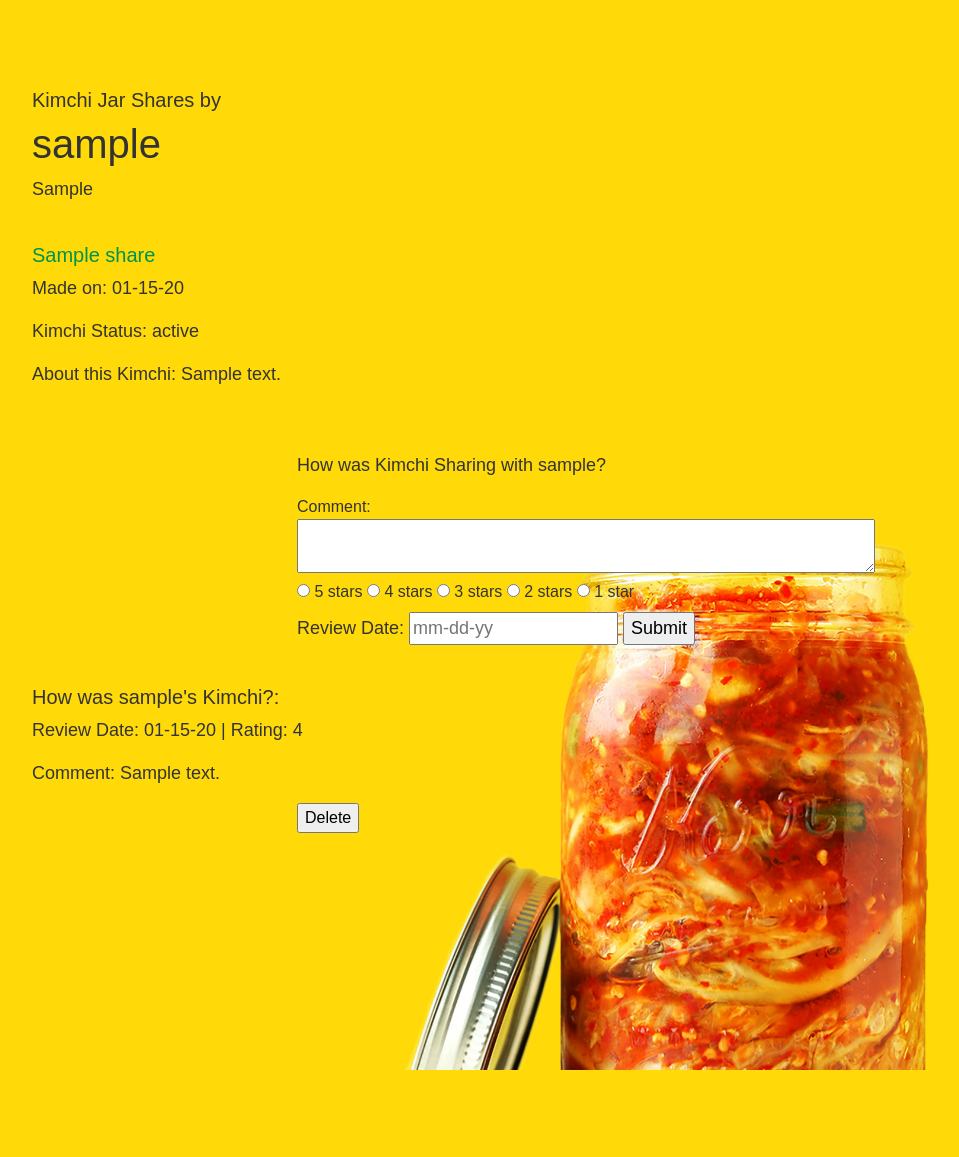
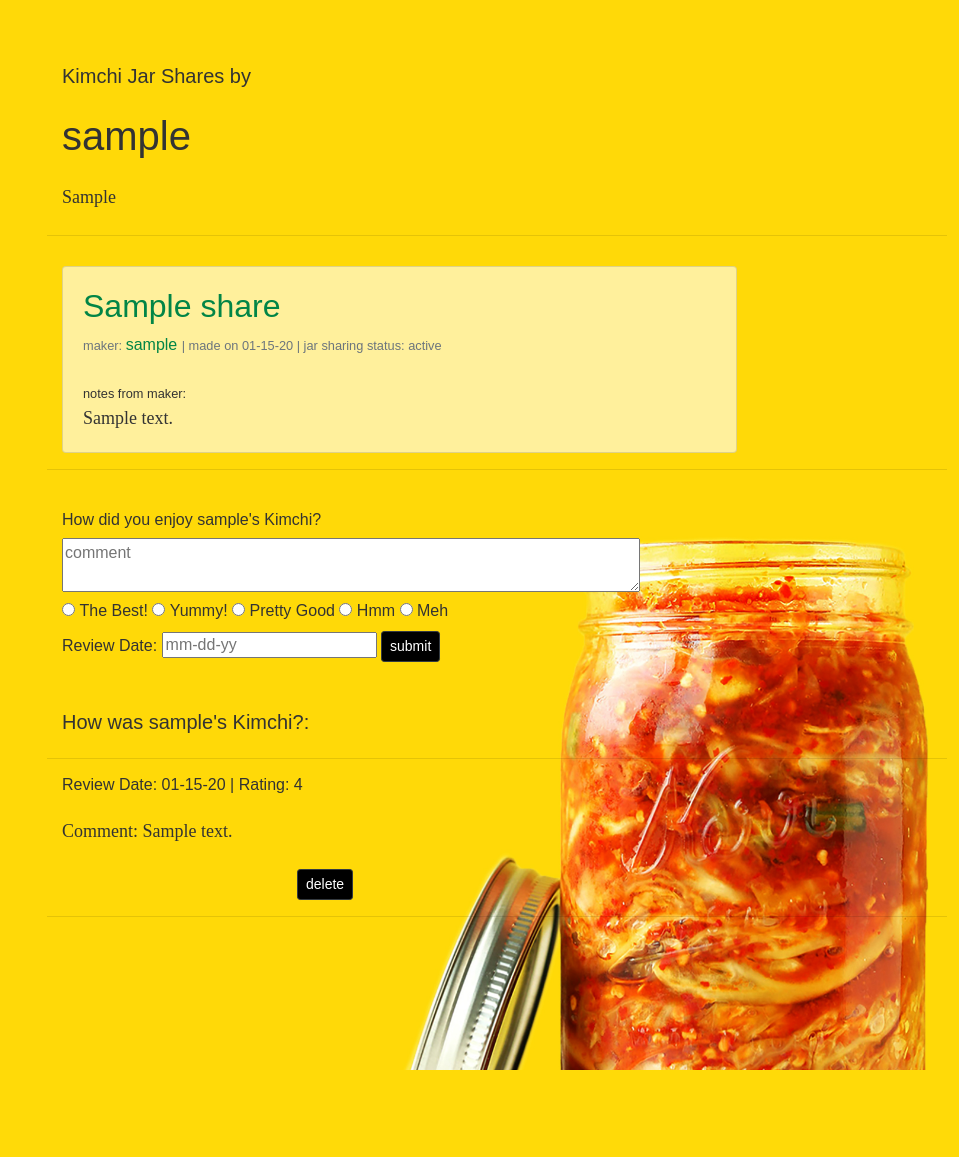
Before and after one commit to bokime/KimchiFriendly_HBproject, a Flask app: page /user/1 in a window 1280 px wide. Shown: the part 56-1213 px from the top of the page, without its empty margins (143-1102 px from the left). Run offline with Flask 2, Linux system fonts and the light colour scheme; a user stored in the database is signed in; tables that the repository leaves empty hold one stand-in row (values such as "Sample post"); some libraries are stand-ins or nearby versions.

Commit message:
continue on css,html

```diff
--- a/server.py
+++ b/server.py
@@ -149,8 +149,10 @@ def account():
 def share_zipcode():
     """ show Kimchi shares in the user's input zipcode """
 
+    page = request.args.get('page', 1, type=int) #defalt page is 1
+    shares = db.session.query(Share).join(User).filter(User.zipcode == current_user.zipcode).order_by(Share.made_date.desc()).paginate(page=page, per_page=3)
     zipcode = request.form.get('zipcode')
-    shares = crud.get_shares_by_zipcode(zipcode)
+    # shares = crud.get_shares_by_zipcode(zipcode)
 
     return render_template('share_zipcode.html', shares=shares, zipcode=zipcode)
 
--- a/static/main.css
+++ b/static/main.css
@@ -21,22 +21,22 @@ form {
     margin: 0 auto;
     width:400px;
 }
-.zipcode-form{
+/* .to-left-form{ */
     margin: 15px;
     widows: 200px;
 }
 h1,h2,h3,h4,h5,h6{
-    font-family: 'Futura', sans-serif;
+    font-family: 'Futura';
 }
 p {
     font-size: 18px;
-    font-family: '', sans-serif;
+    font-family: 'Proxima Nova';
 }
 .card {
     margin: 30px;
     float: none;
     margin-bottom: 10px;
-    background-color: hsla(0, 0%, 100%, 0.6);
+    background-color: rgba(255, 255, 255, 0.6);
 }
 .container {
     max-width: 960px;
@@ -45,6 +45,9 @@ p {
     margin: 20px;
     float: none;
     margin-bottom: 10px;
+}
+.card-profile {
+    margin: 10px;
 }
 .display-3 {
     font-size: 4.5rem;
@@ -55,8 +58,11 @@ p {
     flex: 0 0 33.333333%;
     max-width: 33.333333%;
 }
+.zip {
+    margin: 20px;
+}
 :any-link {
-    color: #00934c;
+    color: #028546;
 }
 .navbar-default {
     background-color:#000000;
@@ -68,17 +74,23 @@ p {
 .navbar-nav .nav-link {
     color: #ffffff;
 }
-:any-link:hover { color: #f175fc; }
+:any-link:hover {
+    color: #f175fc;
+}
+.btn-dark {
+    background-color: rgb(0, 0, 0);
+    cursor:pointer;
+}
+.btn-dark:hover{
+    background: #f175fc;
+}
+.user-share{
+    margin-left: 15px;
+}
 
 
 
-
-
-
-/* *{
-    margin: 0;
-    padding: 0;
-}
+/*
 .rating {
     float: left;
     height: 46px;
--- a/templates/user_profile.html
+++ b/templates/user_profile.html
@@ -1,63 +1,61 @@
 {% extends "base.html" %}
+
 {% block content %}
-    <head>
-        <meta charset="UTF-8">
-        <link rel="stylesheet" type="text/css" href="style.css">
-    </head>
+    <div class="container">
+        <h5 class="col mb-4">Kimchi Jar Shares by <h1 class="col mb-4">{{ user.nickname }}</h1></h5>
+        <p class="col mb-4">{{ user.intro }}</p>
+        <hr>
+        {% for share in shares %}
+            <div class="card w-75 user-share">
+                <div class="card-body">
+                    <h2><a class="card-title" href="{{ url_for('share', share_id=share.share_id) }}">{{ share.share_name }}</a></h2>
+                    <small class="text-muted"> maker: </small><a class="card-text" href="{{ url_for('user_shares', user_id=share.user.user_id) }}">{{ share.user.nickname }}</a>
+                    <small class="text-muted"> |  made on {{ share.made_date.strftime('%m-%d-%y') }}  |  jar sharing status: {{ share.jar_status }}</small>
+                    <br>
+                    <br>
+                    <small>notes from maker:</small><br><p class="card-text">{{ share.description }}</p>
+                </div>
+            </div>
+        {% endfor %}
+    <hr>
     <br>
-    <body>
-        <h5>Kimchi Jar Shares by <h1>{{ user.nickname }}</h1></h5>
-        <p>{{ user.intro }}</p>
-        <br>
-        <table id="share-detail">
-            <tr>
-            {% for share in shares %}
-                <h5><a href="{{ url_for('share', share_id=share.share_id) }}">{{ share.share_name }}</a></h5>
-                <p>Made on: {{ share.made_date.strftime('%m-%d-%y') }}</p>
-                <p>Kimchi Status: {{ share.jar_status }}</p>
-                <p>About this Kimchi: {{ share.description }}</p>
-                <br>
-            {% endfor %}
-            </tr>
-        </table>
-        <br>
         <!-- *** review form *** -->
-        <form action="" method="POST">
-            <div class="comment">
-                <p>How was Kimchi Sharing with {{ user.nickname }}?</p>
-                Comment: <textarea rows="2" cols="60" name="review_comment"></textarea>
-            </div>
+        <form class="col mb-4" action="" method="POST">
+            <h6>How did you enjoy {{ user.nickname }}'s Kimchi?</h6>
+            <textarea rows="2" cols="60" name="review_comment" placeholder="comment"></textarea>
             <!-- radio button rating -->
             <div class="rating">
                 <input type="radio" id="star5" name="rating" value="5" />
-                <label for="star5" title="Rocks!">5 stars</label>
+                <label for="star5" value="The Best!">The Best!</label>
                 <input type="radio" id="star4" name="rating" value="4" />
-                <label for="star4" title="Pretty good">4 stars</label>
+                <label for="star4" value="Yummy!">Yummy!</label>
                 <input type="radio" id="star3" name="rating" value="3" />
-                <label for="star3" title="Meh">3 stars</label>
+                <label for="star3" value="Pretty Good">Pretty Good</label>
                 <input type="radio" id="star2" name="rating" value="2" />
-                <label for="star2" title="Kinda bad">2 stars</label>
+                <label for="star2" value="Hmm">Hmm</label>
                 <input type="radio" id="star1" name="rating" value="1" />
-                <label for="star1" title="My tummy hurts">1 star</label>
+                <label for="star1" value="Meh">Meh</label>
             </div>
-            <p>Review Date: <input type="text" name="review_date" placeholder="mm-dd-yy"> <input type="submit" value="Submit"></p>
+            <h6>Review Date: <input type="text" name="review_date" placeholder="mm-dd-yy">
+                <input class="btn btn-dark btn-sm" type="submit" value="submit"></h6>
             <input type="hidden" name= "maker_id" value="{{ user.user_id }}">
         </form>
         <br>
-        <article>
-            <h5>How was {{ user.nickname }}'s Kimchi?: </h5>
+        <div>
+            <h5 class="col mb-4">How was {{ user.nickname }}'s Kimchi?: </h5>
+            <hr>
             <!-- display maker's review -->
             {% for review in user.reviews %}
-                <p>Review Date: {{ review.review_date.strftime('%m-%d-%y') }} | Rating: {{ review.rating }}</p>
-                <p>Comment: {{ review.comment }}</p>
+                <h6 class="col mb-4">Review Date: {{ review.review_date.strftime('%m-%d-%y') }} | Rating: {{ review.rating }}</h6>
+                <p class="col mb-4">Comment: {{ review.comment }}</p>
+
                 {% if review.reviewer_id == current_user.user_id %}
                     <form action="{{ url_for('delete_review', review_id=review.review_id) }}" method="POST">
-                        <input type="submit" value="Delete">
+                        <input class="btn btn-dark btn-sm delete-bt" type="submit" value="delete">
                     </form>
                 {% endif %}
-                <br>
+                <hr>
             {% endfor %}
-        </article>
-        <br>
-    </body>
+        </div>
+    </div>
 {% endblock content %}
```
Also changed, not shown: templates/account.html (+2 -5 lines), templates/home.html (+3 -4 lines), templates/share.html (+23 -25 lines), templates/share_zipcode.html (+29 -11 lines).
